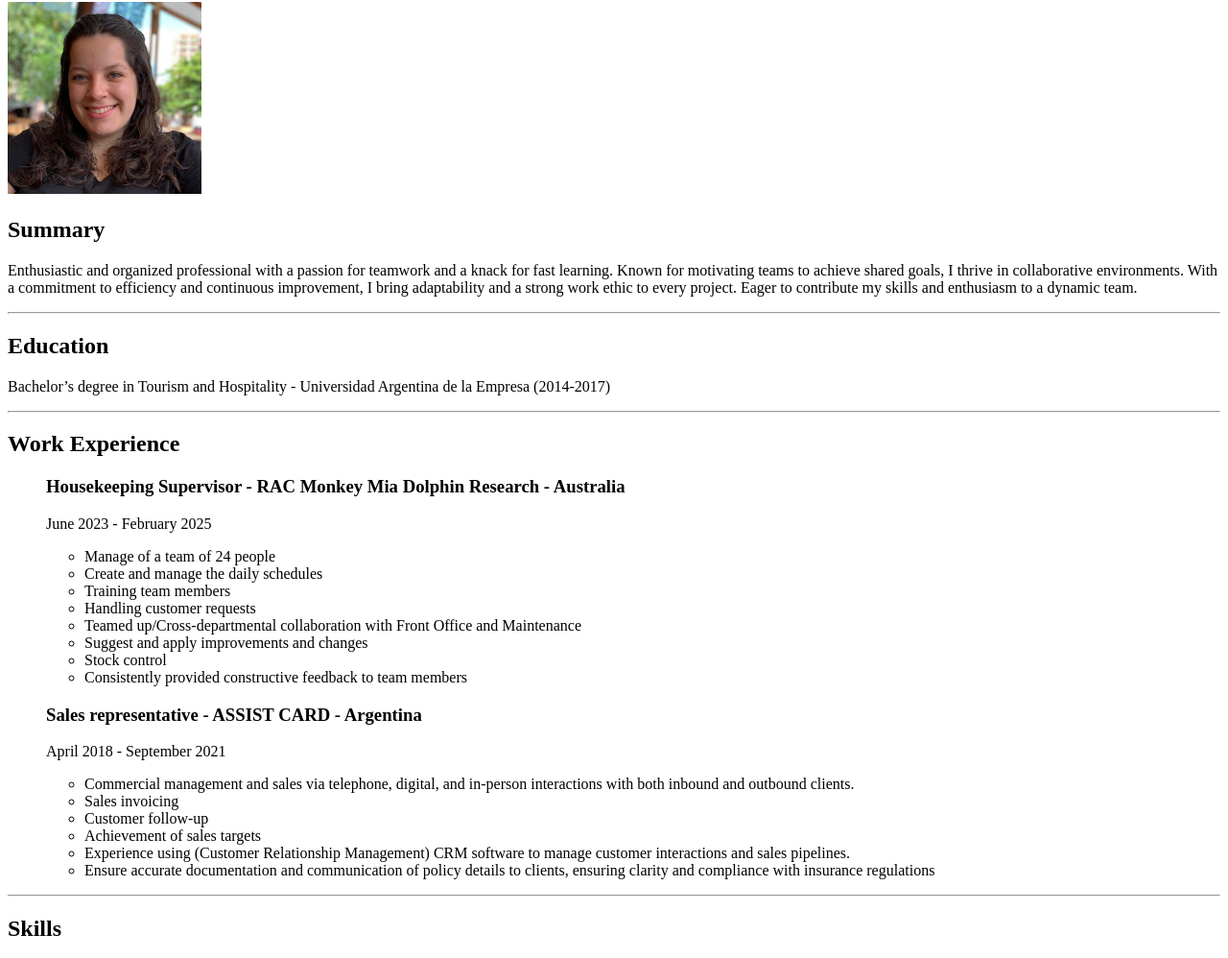
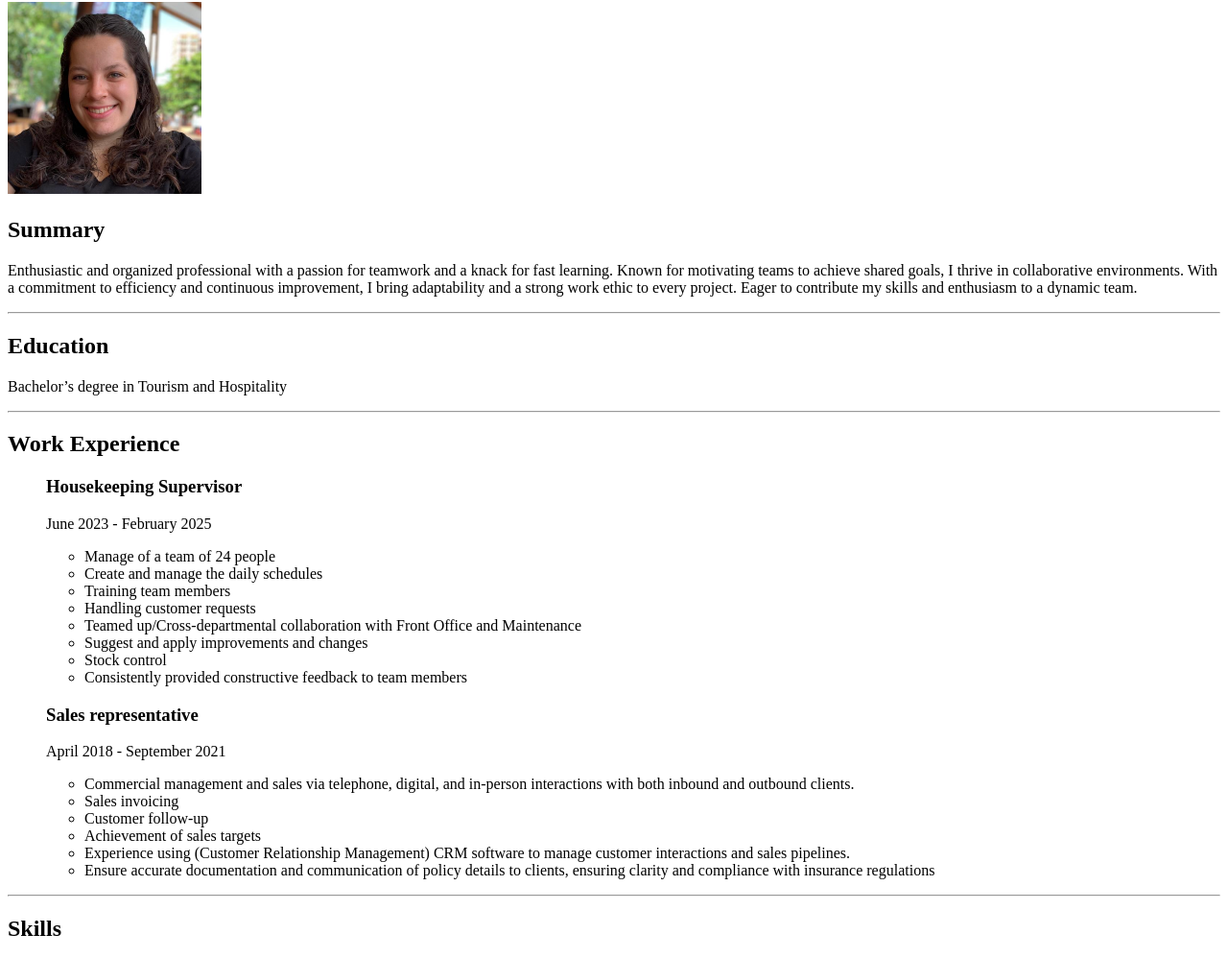
Before and after one commit to Aritax/html-resume, a plain HTML site: page index.html in a window 1280 px wide. Shown: the part 78-1076 px from the top of the page at 96% size. Drawn offline with Linux system fonts and the light colour scheme.

Commit message:
Update index.html

```diff
--- a/index.html
+++ b/index.html
@@ -2,7 +2,7 @@
 <html lang="en">
 <head>
     <meta charset="UTF-8">
-    <title>Ara Vignoles</title>
+    <title>Ara</title>
 </head>
 <body>
     <h1>Ara Vignoles</h1>
@@ -11,11 +11,11 @@
      <p>Enthusiastic and organized professional with a passion for teamwork and a knack for fast learning. Known for motivating teams to achieve shared goals, I thrive in collaborative environments. With a commitment to efficiency and continuous improvement, I bring adaptability and a strong work ethic to every project. Eager to contribute my skills and enthusiasm to a dynamic team.</p>
     <hr>
      <h2>Education</h2>
-     <p>Bachelor’s degree in Tourism and Hospitality - Universidad Argentina de la Empresa (2014-2017)</p>
+     <p>Bachelor’s degree in Tourism and Hospitality </p>
     <hr>
     <h2>Work Experience</h2>
      <ul>
-     <h3>Housekeeping Supervisor - RAC Monkey Mia Dolphin Research - Australia </h3>
+     <h3>Housekeeping Supervisor</h3>
           <p>June 2023 - February 2025</p>
           <ul>
            <li>Manage of a team of 24 people</li>
@@ -28,7 +28,7 @@
            <li>Consistently provided constructive feedback to team members</li>
           </ul>
 
-    <h3>Sales representative - ASSIST CARD - Argentina</h3>
+    <h3>Sales representative</h3>
           <p>April 2018 - September 2021</p>
           <ul>
            <li>Commercial management and sales via telephone, digital, and in-person interactions with both inbound and outbound clients.</li>
```
